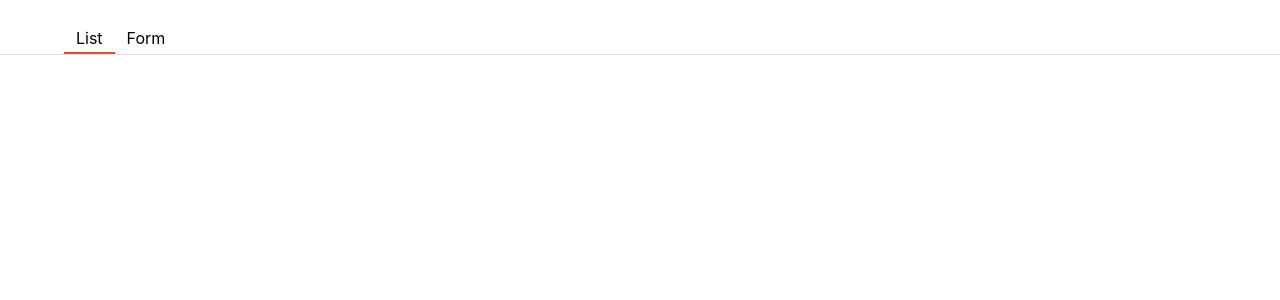
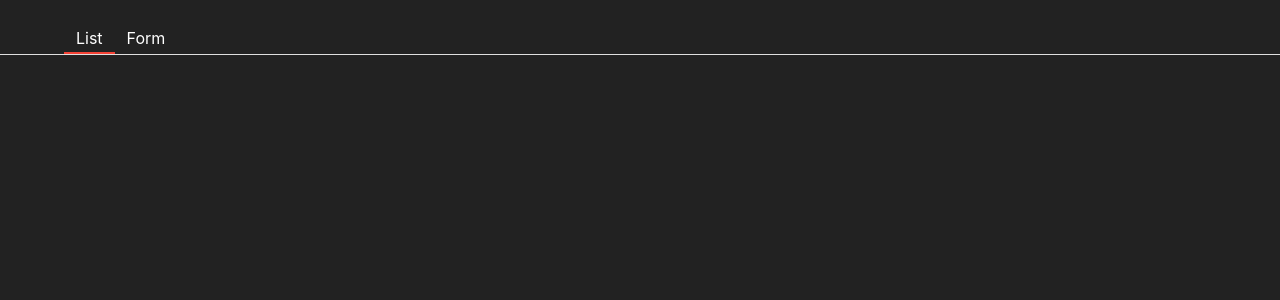
Before and after one commit to Chimoha31/Practicum_React, a React (Create React App) app: page / in a window 1280 px wide. Shown: the top 300 px of the page. Built offline with nearby package versions, Linux system fonts and the light colour scheme.

Commit message:
Theme Colors

```diff
--- a/src/App.js
+++ b/src/App.js
@@ -1,9 +1,9 @@
-import React, { useState } from "react";
+import React, { useState, useContext } from "react";
 import List from "./List";
 import Form from "./Form";
-import {getLanguages} from './const/languages';
-import {withLoading} from './hoc/withLoading';
 import Header from './Header';
+import {ThemeContext} from './const/contexts/ThemeContext';
+import styled from 'styled-components';
 // import {Modal} from './compoents/modal';
 
 
@@ -11,18 +11,28 @@ function App({ data }) {
   const [tab, setTab] = useState("list");
   const [langs, setLangs] = useState(data);
 
+  const [theme] = useContext(ThemeContext);
+
   const addLang = (lang) => {
     setLangs([...langs, lang]);
     setTab('list');
   }
 
   return (
+    <Container theme={theme}>
     <Header tab={tab} setTab={setTab}>
       {tab === "list" ? <List langs={langs}/> : <Form onAddLang={addLang} />}
       {/* modalがちゃんと効いているか見ただけ。消さないと、ずっとmodal状態 */}
       {/* <Modal /> */}
     </Header>
+    </Container>
   );
 }
 
-export default withLoading(App, getLanguages);
+const Container = styled.div`
+  height: 100%;
+  color: ${({theme}) => theme.color};
+  background-color: ${({theme}) => theme.backgroundColor};
+`
+
+export default App;
--- a/src/AppContainer.js
+++ b/src/AppContainer.js
@@ -1,13 +1,13 @@
 import React, {useState} from 'react';
 import {ThemeContext, THEMES} from './const/contexts/ThemeContext';
+import {getLanguages} from './const/languages';
 import {withLoading} from './hoc/withLoading';
 import App from './App';
-import {getLanguage} from './const/languages';
 
-const AppComponent = withLoading(App, getLanguage);
+const AppComponent = withLoading(App, getLanguages);
 
 const AppContainer = () => {
-  const [theme, setTheme] = (THEMES.dark);
+  const [theme, setTheme] = useState(THEMES.dark);
 
   const toggleTheme = () => {
     const nextTheme = (theme === THEMES.dark) ? THEMES.light : THEMES.dark;
--- a/src/const/contexts/ThemeContext.js
+++ b/src/const/contexts/ThemeContext.js
@@ -6,11 +6,9 @@ export const THEMES = {
     backgroundColor: 'white',
   },
   dark: {
-    color: white,
+    color: 'white',
     backgroundColor: '#222222',
   }
 }
 
-const ThemeContext = React.createContext([THEMES.dark, () => {}]);
-
-export default ThemeContext;
+export const ThemeContext = React.createContext([THEMES.dark, () => {}]);
--- a/src/index.js
+++ b/src/index.js
@@ -1,12 +1,12 @@
 import React from 'react';
 import ReactDOM from 'react-dom';
 import './index.css';
-import App from './App';
 import reportWebVitals from './reportWebVitals';
+import AppContainer from './AppContainer';
 
 ReactDOM.render(
   <React.StrictMode>
-    <App />
+    <AppContainer />
   </React.StrictMode>,
   document.getElementById('root')
 );
```
